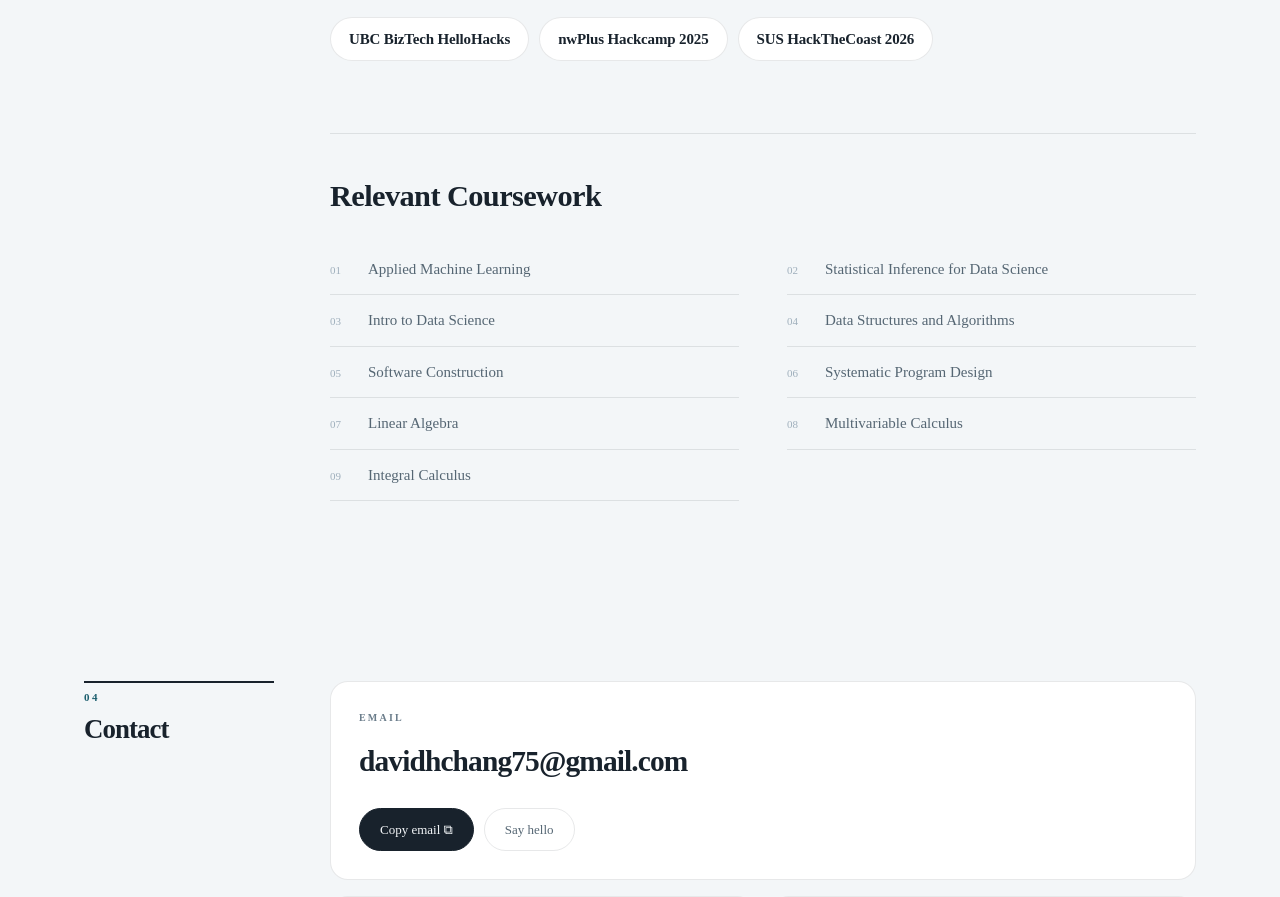
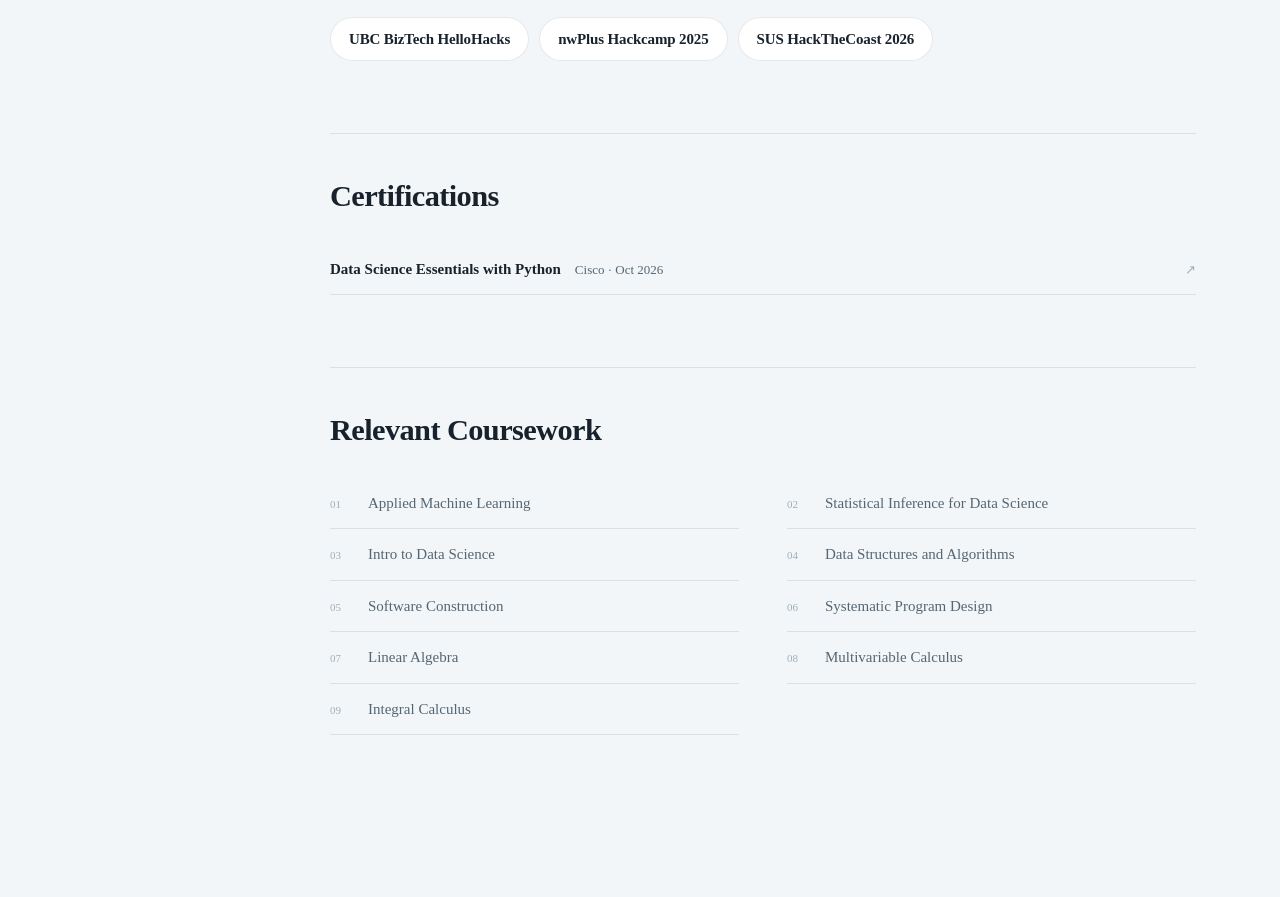
Before and after one commit to davidhchng/personal-website, a Next.js app: page / in a window 1280 px wide. Shown: the part 5941-6838 px from the top of the page. Built offline with nearby package versions, Linux system fonts and the light colour scheme; no server answers.

Commit message:
add mountain photo, Cisco cert, sync skills and coursework, drop emoji

```diff
--- a/src/components/site/Skills.tsx
+++ b/src/components/site/Skills.tsx
@@ -2,7 +2,7 @@
 
 import { motion } from "framer-motion";
 import SectionHeader from "./SectionHeader";
-import { COURSEWORK, HACKATHONS, SKILL_GROUPS } from "@/lib/content";
+import { CERTIFICATIONS, COURSEWORK, HACKATHONS, SKILL_GROUPS } from "@/lib/content";
 
 export default function Skills() {
   return (
@@ -28,6 +28,27 @@ export default function Skills() {
             </div>
           </motion.div>
         ))}
+
+        <div style={{ marginTop: 72, paddingTop: 40, borderTop: "1px solid var(--line)" }}>
+          <p className="h-sub" style={{ marginBottom: 24 }}>Certifications</p>
+          <ul className="cert-list">
+            {CERTIFICATIONS.map((c, i) => (
+              <motion.li
+                key={c.name}
+                initial={{ opacity: 0, y: 10 }}
+                whileInView={{ opacity: 1, y: 0 }}
+                viewport={{ once: true, margin: "-40px" }}
+                transition={{ duration: 0.4, delay: i * 0.04 }}
+              >
+                <a href={c.url} target="_blank" rel="noopener noreferrer" className="cert-link">
+                  <span className="cert-name">{c.name}</span>
+                  <span className="cert-meta">{c.issuer} · {c.date}</span>
+                  <span className="cert-arrow" aria-hidden>↗</span>
+                </a>
+              </motion.li>
+            ))}
+          </ul>
+        </div>
 
         <div style={{ marginTop: 72, paddingTop: 40, borderTop: "1px solid var(--line)" }}>
           <p className="h-sub" style={{ marginBottom: 24 }}>Relevant Coursework</p>
@@ -56,6 +77,16 @@ export default function Skills() {
           transition: background-color .2s ease, color .2s ease, border-color .2s ease, transform .2s cubic-bezier(.2,.7,.2,1);
         }
         .skill-chip:hover { transform: translateY(-2px); background: var(--fg); color: var(--bg); border-color: var(--fg); }
+        .cert-list { list-style: none; }
+        .cert-link {
+          display: flex; align-items: baseline; gap: 14px; padding: 14px 0;
+          border-bottom: 1px solid var(--line); text-decoration: none;
+        }
+        .cert-name { font-size: 15px; font-weight: 600; transition: transform .25s cubic-bezier(.2,.7,.2,1); }
+        .cert-meta { font-size: 13px; color: var(--muted); margin-right: auto; }
+        .cert-arrow { font-size: 13px; color: var(--faint); transition: color .2s ease; }
+        .cert-link:hover .cert-name { transform: translateX(6px); }
+        .cert-link:hover .cert-arrow { color: var(--accent); }
         .course-list { list-style: none; display: grid; grid-template-columns: 1fr 1fr; column-gap: 48px; }
         .course-list li { display: flex; align-items: baseline; gap: 14px; padding: 14px 0; border-bottom: 1px solid var(--line); }
         .course-name { font-size: 15px; color: var(--muted); transition: color .2s ease, transform .25s cubic-bezier(.2,.7,.2,1); display: inline-block; }
--- a/src/lib/content.ts
+++ b/src/lib/content.ts
@@ -186,6 +186,15 @@ export const COURSEWORK = [
   "Integral Calculus",
 ];
 
+export const CERTIFICATIONS = [
+  {
+    name: "Data Science Essentials with Python",
+    issuer: "Cisco",
+    date: "Oct 2026",
+    url: "https://www.credly.com/badges/ee3dd8e6-2bf2-46bb-be43-c7e77ed8a10d/public_url",
+  },
+];
+
 export const LINKS = {
   email:    { label: "Email",    href: "mailto:davidhchang75@gmail.com",                 value: "davidhchang75@gmail.com" },
   github:   { label: "GitHub",   href: "https://github.com/davidhchng",                  value: "github.com/davidhchng" },
```
